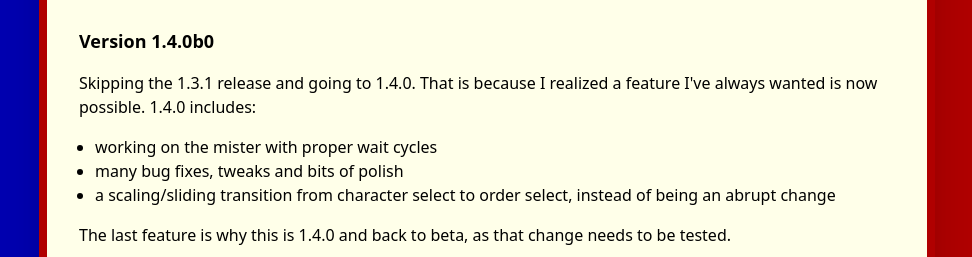
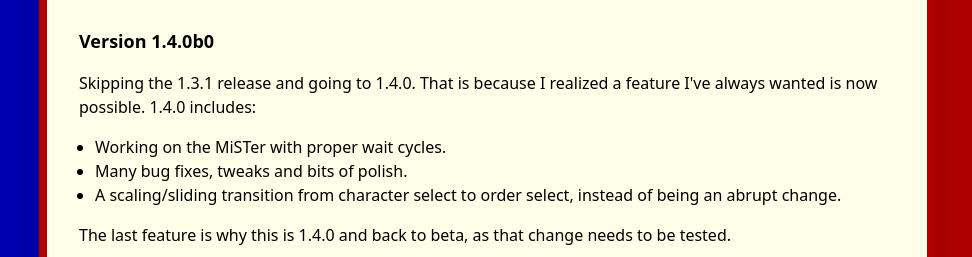
Before and after one commit to city41/neorh, a Next.js app: page / in a window 1280 px wide. Shown: the part 3380-3637 px from the top of the page, without its empty margins (153-1125 px from the left). Built offline with nearby package versions, Linux system fonts and the light colour scheme.

Commit message:
proper sentences in ul

```diff
--- a/src/components/IndexPage/IndexPage.tsx
+++ b/src/components/IndexPage/IndexPage.tsx
@@ -197,11 +197,11 @@ function IndexPage() {
             includes:
           </p>
           <ul className="list-disc ml-4 my-4">
-            <li>working on the mister with proper wait cycles</li>
-            <li>many bug fixes, tweaks and bits of polish</li>
+            <li>Working on the MiSTer with proper wait cycles.</li>
+            <li>Many bug fixes, tweaks and bits of polish.</li>
             <li>
-              a scaling/sliding transition from character select to order
-              select, instead of being an abrupt change
+              A scaling/sliding transition from character select to order
+              select, instead of being an abrupt change.
             </li>
           </ul>
           <p>
```
